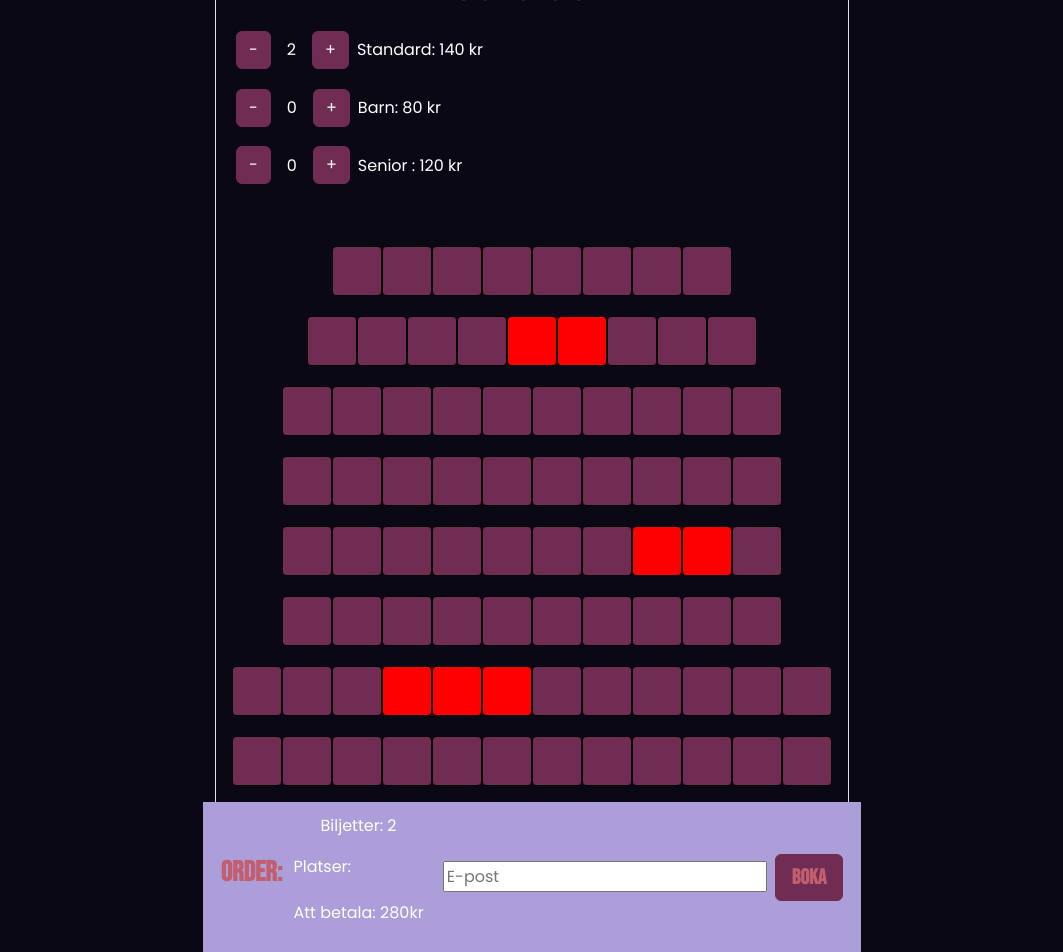
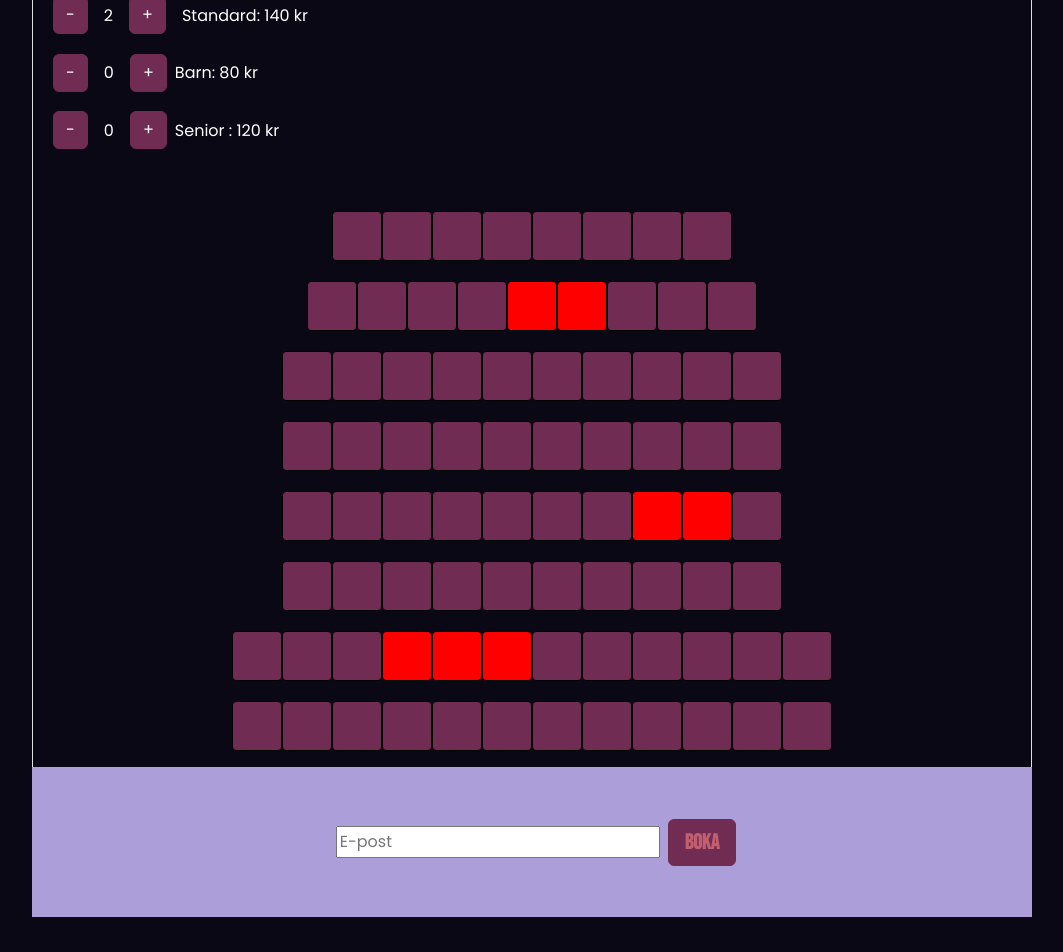
Before and after one commit to staraii/filmvisarna, a React (Vite) app: page /boka in a window 1280 px wide. Shown: the part 422-1374 px from the top of the page, without its empty margins (108-1171 px from the left). After the commit the page ends 1339 px from the top, so only its background shows below. Built offline with nearby package versions, Linux system fonts and the light colour scheme.

Commit message:
styling fixes

```diff
--- a/src/pages/BookingConfirmation.tsx
+++ b/src/pages/BookingConfirmation.tsx
@@ -1,4 +1,4 @@
-import { Row, Col, Container, Stack, Button } from "react-bootstrap";
+import { Row, Col, Container } from "react-bootstrap";
 
 export default function BookingConfirmationPage() {
   return (
--- a/src/pages/BookingPage.tsx
+++ b/src/pages/BookingPage.tsx
@@ -11,13 +11,6 @@ export default function BookingPage() {
 
   const [selectedSeat, setSelectedSeat] = useState<string[]>([]);
   const [hoveredSeats, setHoveredSeats] = useState<string[]>([]);
-
-  //För mockupen ska vara godkänd måste man kunna välja 3 olika biljetter, fixa padding mellan biljetter och stolar, ta bort siffror från stolarna, fixa mobilvyn,
-  //bokningsknappen ska vara stylad bättre, hur ska det se ut om man har 3 biljetter men highlightar de 2 sista i stolsraden? skriva om
-  //bootstrap till bootrap react, dela upp i komponenter?. mockup data för redan bokade platser
-
-  //fixade route till boka, fixade biljetter, bokningsknapp, fungerar i mobilvy ner till 368 pixlar(finns något bootstrap relaterat som inte vill gå under viss width)
-  //tbd begränsningar, bokningsbekräftelse, mockup data för stolar
 
   const preBooked = ["5:2", "5:3", "2:4", "2:5", "7:7", "7:8", "7:9"];
 
@@ -41,16 +34,11 @@ export default function BookingPage() {
     for (let i = 0; i < tickets; i++) {
       const currentSeatIndex = index + i + 1;
       const seatId = `${row}:${currentSeatIndex}`;
-
-      // If any seat in the range is prebooked or exceeds seat count, keep the previous hover state
       if (currentSeatIndex > seatCount || preBooked.includes(seatId)) {
-        return; // Exit early, keeping the previous hovered seats
+        return;
       }
-
-      hoveredSeatIds.push(seatId); // Add seatId to the new hovered set
+      hoveredSeatIds.push(seatId);
     }
-
-    // If all seats are valid, clear the previous hovered seats and update with the new selection
     setHoveredSeats(hoveredSeatIds);
   }
 
@@ -79,7 +67,6 @@ export default function BookingPage() {
       </div>
     </div>
   ));
-  //gör om sätena till en klass? seatgrid constructor
 
   function handleSeatSelect() {
     let seatIds: string[] = [];
@@ -94,10 +81,10 @@ export default function BookingPage() {
 
   return (
     <>
-      <body className=" h-auto d-flex flex-column container ">
-        <Stack className="container booking-header">
+      <Stack className="">
+        <Stack className="container booking-header justify-content-center">
           <Row className="pt-4">
-            <Col className=" ">
+            <Col>
               <h1 className="">Heat</h1>
             </Col>
             <Col className="pt-2">
@@ -110,15 +97,10 @@ export default function BookingPage() {
             </Col>
           </Row>
         </Stack>
-        <div className="d-flex w-100 justify-content-center">
-          <section className="container bg-white w-50 row">
-            <div className="border-2 border-black"></div>
-          </section>
-        </div>
 
-        <div className="w-100 h-100 border-end border-start p-3 d-flex flex-column">
+        <Stack className="w-100 h-100 border-end border-start p-3 d-flex flex-column">
           <h4>Stora salongen</h4>
-          <Stack className="p-1 ">
+          <Stack className="p-1">
             <Stack direction="horizontal">
               <Button
                 onClick={() =>
@@ -127,13 +109,13 @@ export default function BookingPage() {
               >
                 -
               </Button>
-              <p className="m-3 ">{ticketAdult}</p>
+              <p className="m-3">{ticketAdult}</p>
               <Button
                 onClick={() => setticketAdult((prevTickets) => prevTickets + 1)}
               >
                 +
               </Button>
-              <p className="m-2">Standard: 140 kr</p>
+              <p className="m-3">Standard: 140 kr</p>
             </Stack>
             <Stack direction="horizontal">
               <Button
@@ -174,23 +156,9 @@ export default function BookingPage() {
           <Stack className="seat-container pt-5 mx-auto justify-content-center align-items-center">
             {seatGrid}
           </Stack>
-        </div>
-      </body>
-      <footer className="d-flex justify-content-center align-items-center container booking-header flex-row justify-content-around ">
-        <h4>Order:</h4>
-        <span>
-          <p>Biljetter: {tickets}</p>
-          <Row xs="auto">
-            <p>Platser: </p>
-            {selectedSeat.map((seat, key) => (
-              <p key={key}>{seat + " "}</p>
-            ))}
-          </Row>
-          <p className="pt-1">
-            Att betala:{" "}
-            {ticketAdult * 140 + ticketChild * 80 + ticketSenior * 120}kr
-          </p>
-        </span>
+        </Stack>
+      </Stack>
+      <footer className="d-flex justify-content-center align-items-center container booking-summary flex-row justify-content-around ">
         <div>
           <input
             className="m-2"
--- a/src/pages/bookingPage.css
+++ b/src/pages/bookingPage.css
@@ -2,8 +2,14 @@
   padding-top: 154px;
 }
 .booking-header {
+  background-color: #ac9ed9;
+  @media (min-width: 1000px) {
+    width: 1000px;
+  }
+}
+.booking-summary {
+  background-color: #ac9ed9;
   height: 150px;
-  background-color: #ac9ed9;
 }
 .header-section {
   flex-direction: row;
```
